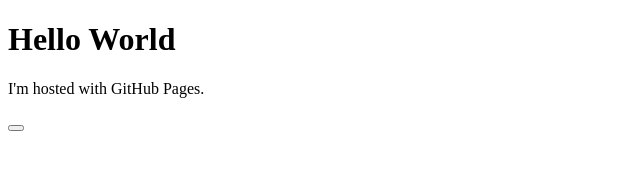
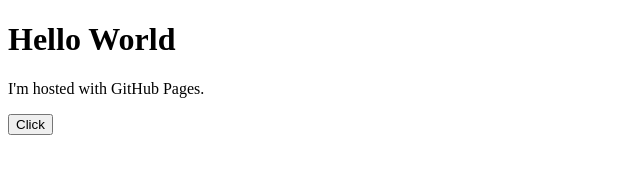
Before and after one commit to Maxma254/Maxma254.github.io, a plain HTML site: page index.html in a window 1280 px wide. Shown: the full height of the page, 0-640 px from the left. Drawn offline with Linux system fonts and the light colour scheme.

Commit message:
Update index.html

```diff
--- a/index.html
+++ b/index.html
@@ -3,7 +3,7 @@
     <body>
         <h1>Hello World</h1>
         <p id="test">I'm hosted with GitHub Pages.</p>
-        <button onclick="change()"></button>
+        <button onclick="change()">Click</button>
 
         <script>
             function change() {
```
